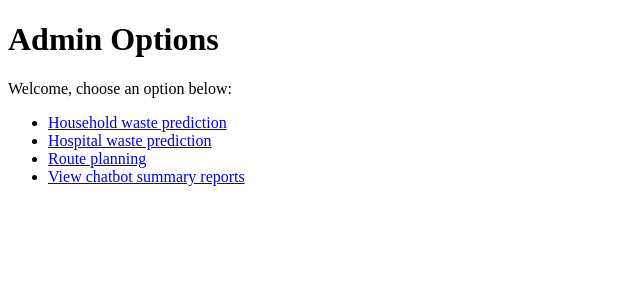
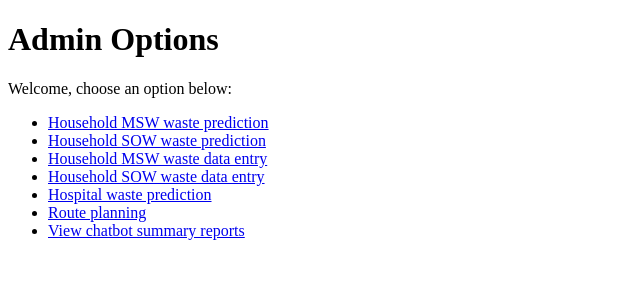
Before and after one commit to ChirathSetunge/DSGP_3_Waste_Management_System, a Flask app: page /shared/admin/options in a window 1280 px wide. Shown: the top 300 px of the page, without its empty margins (0-640 px from the left). Run offline with Flask 3, Linux system fonts and the light colour scheme.

Commit message:
add the urls in the admin_options.html

```diff
--- a/shared/templates/admin_options.html
+++ b/shared/templates/admin_options.html
@@ -9,7 +9,10 @@
     <h1>Admin Options</h1>
     <p>Welcome, choose an option below:</p>
     <ul>
-        <li><a href="#">Household waste prediction</a></li>
+        <li><a href="{{ url_for('household.msw_prediction') }}">Household MSW waste prediction</a></li>
+        <li><a href="#">Household SOW waste prediction</a></li>
+        <li><a href="#">Household MSW waste data entry</a></li>
+        <li><a href="#">Household SOW waste data entry</a></li>
         <li><a href="#">Hospital waste prediction</a></li>
         <li><a href="{{ url_for('routeOptimization.waste_collection_map_admin') }}">Route planning</a></li>
         <li><a href="#">View chatbot summary reports</a></li>
```
